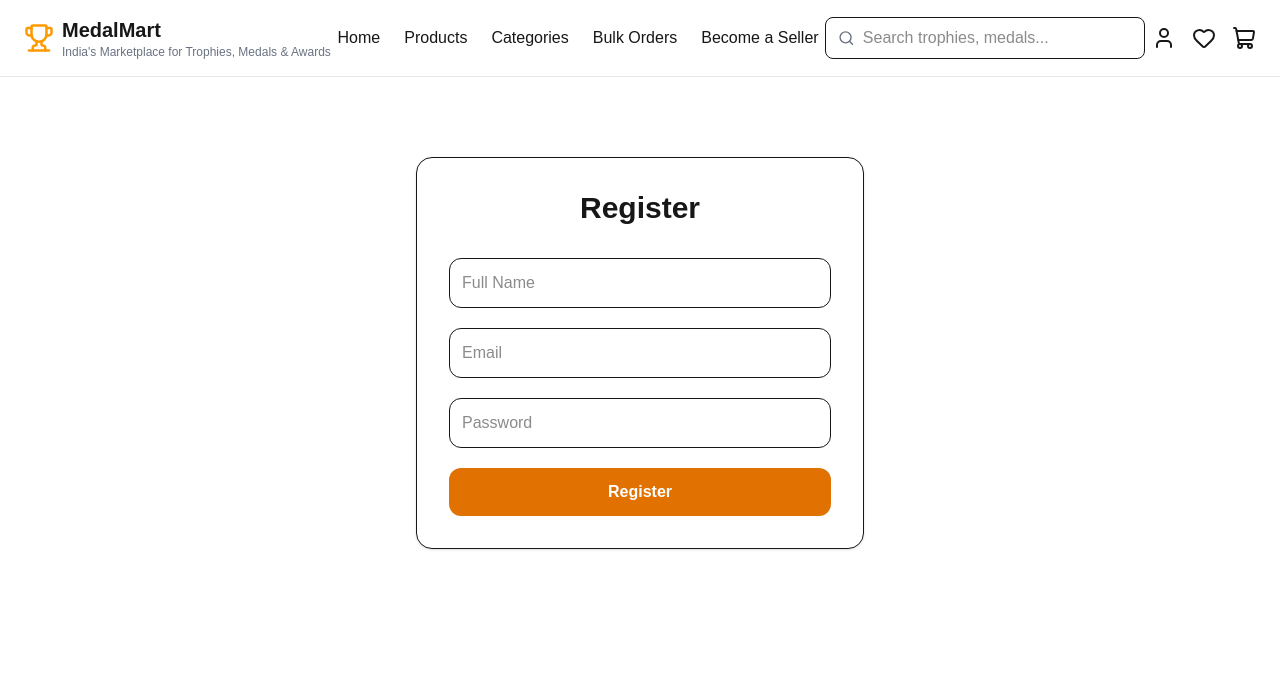
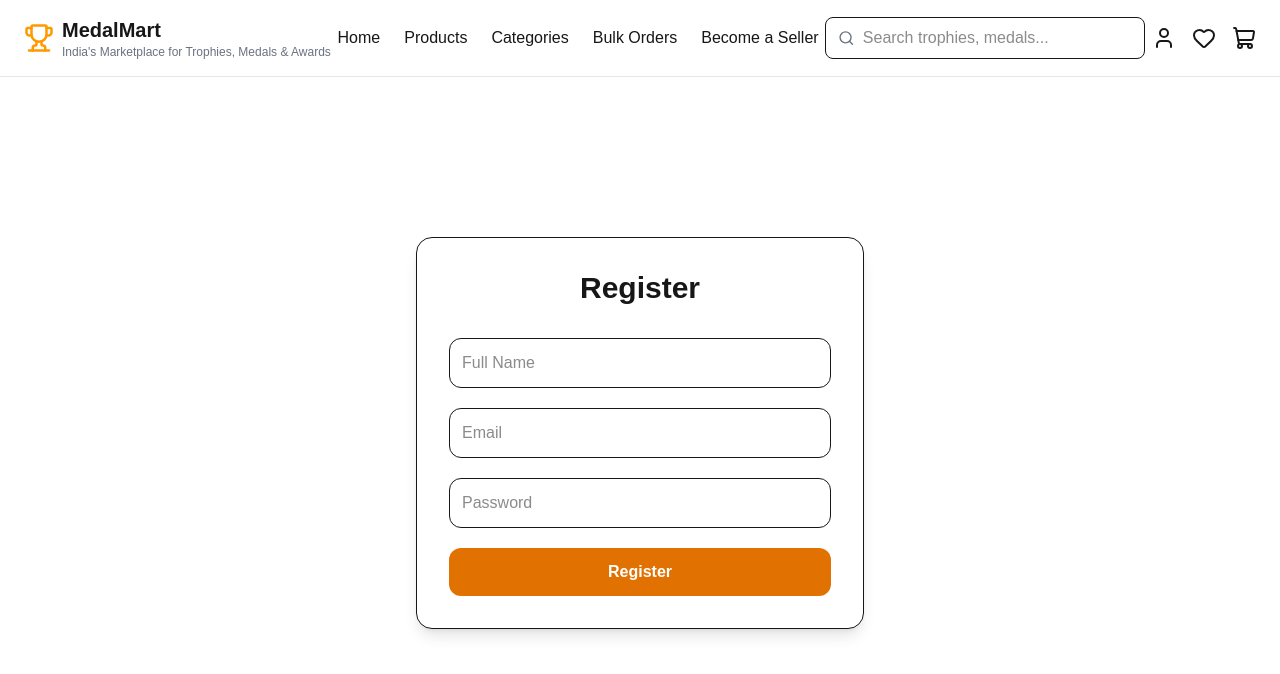
Before and after one commit to Thakur-Ji-Vikas/medalmart, a Next.js app: page /register in a window 1280 px wide. Shown: the top 674 px of the page. Built offline with nearby package versions, Linux system fonts and the light colour scheme.

Commit message:
Sprint 12 - AuthCard component.

```diff
--- a/components/auth/AuthCard.tsx
+++ b/components/auth/AuthCard.tsx
@@ -1,20 +1,32 @@
+import { ReactNode } from "react";
+
 type AuthCardProps = {
   title: string;
-  children: React.ReactNode;
+  subtitle: string;
+  children: ReactNode;
 };
 
 export default function AuthCard({
   title,
+  subtitle,
   children,
 }: AuthCardProps) {
   return (
-    <div className="mx-auto max-w-md rounded-2xl border bg-white p-8 shadow">
+    <div className="mx-auto mt-20 w-full max-w-md rounded-2xl border bg-white p-8 shadow-lg">
 
-      <h1 className="mb-8 text-center text-3xl font-bold">
+      {/* Heading */}
+      <h1 className="text-3xl font-bold text-center">
         {title}
       </h1>
 
-      {children}
+      <p className="mt-2 text-center text-gray-500">
+        {subtitle}
+      </p>
+
+      {/* Form */}
+      <div className="mt-8">
+        {children}
+      </div>
 
     </div>
   );
```
